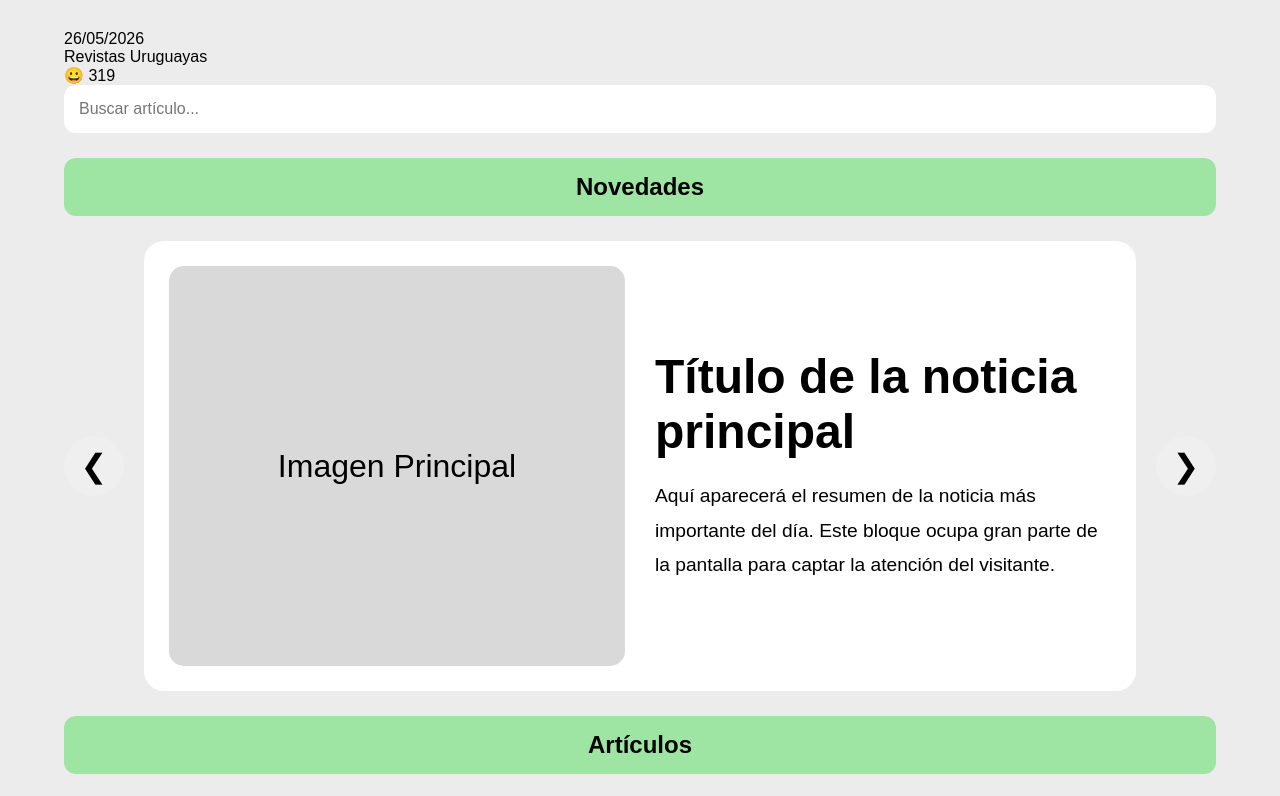
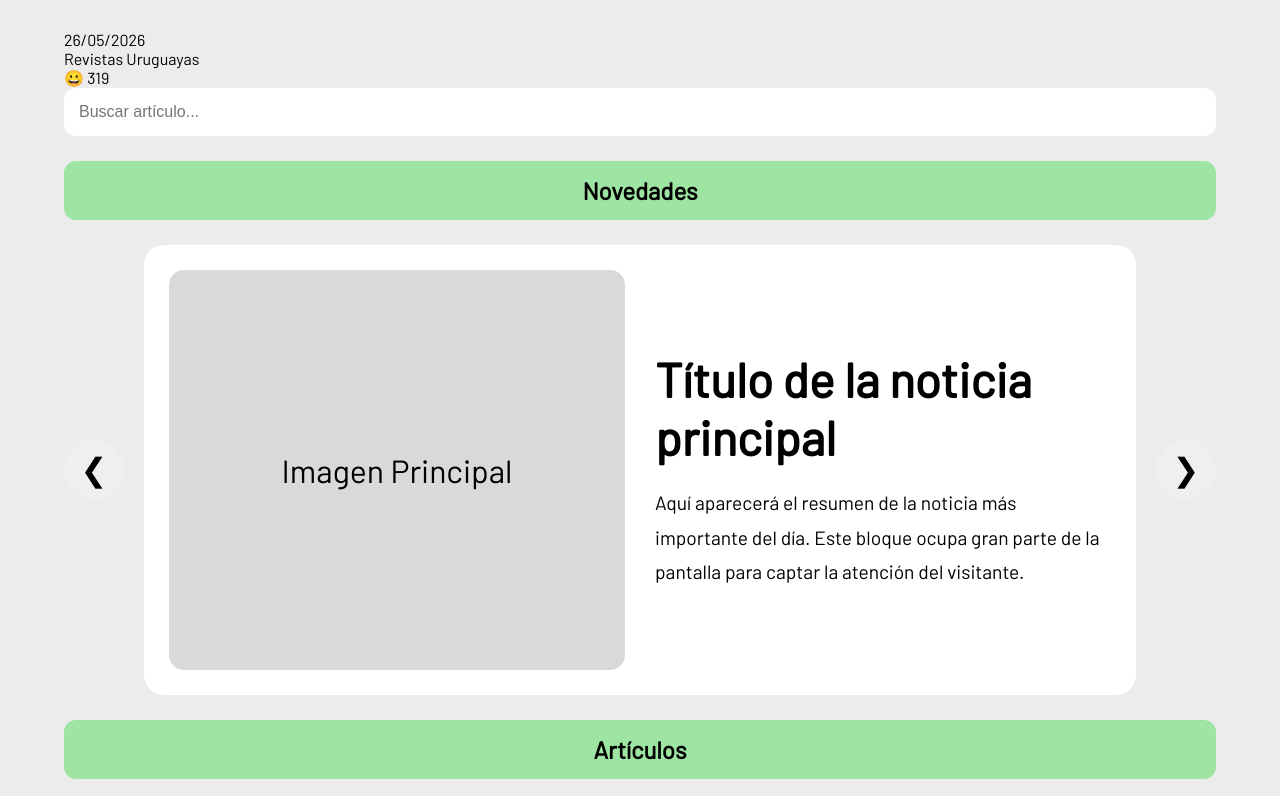
Before and after one commit to Jfontes07/Back-End-Proyecto-1-semestre, a plain HTML site: page Front End/index_caratula.html in a window 1280 px wide. Shown: the top 796 px of the page. Drawn offline with Linux system fonts and the light colour scheme.

Commit message:
Se agrega fuente Barlow y actualiza estilos

```diff
--- a/Front End/Estilos/style_caratula.css
+++ b/Front End/Estilos/style_caratula.css
@@ -370,3 +370,12 @@ body{
   font-size: 1.5rem;
   padding: 1rem;
 }
+/*Fuente*/
+@font-face {
+    font-family: "Barlow";
+    src: url("../fonts/Barlow-Regular.ttf") format("truetype");
+}
+
+body {
+    font-family: "Barlow", sans-serif;
+}
```
Also changed, not shown: Front End/fonts/Barlow-Regular.ttf (added).
